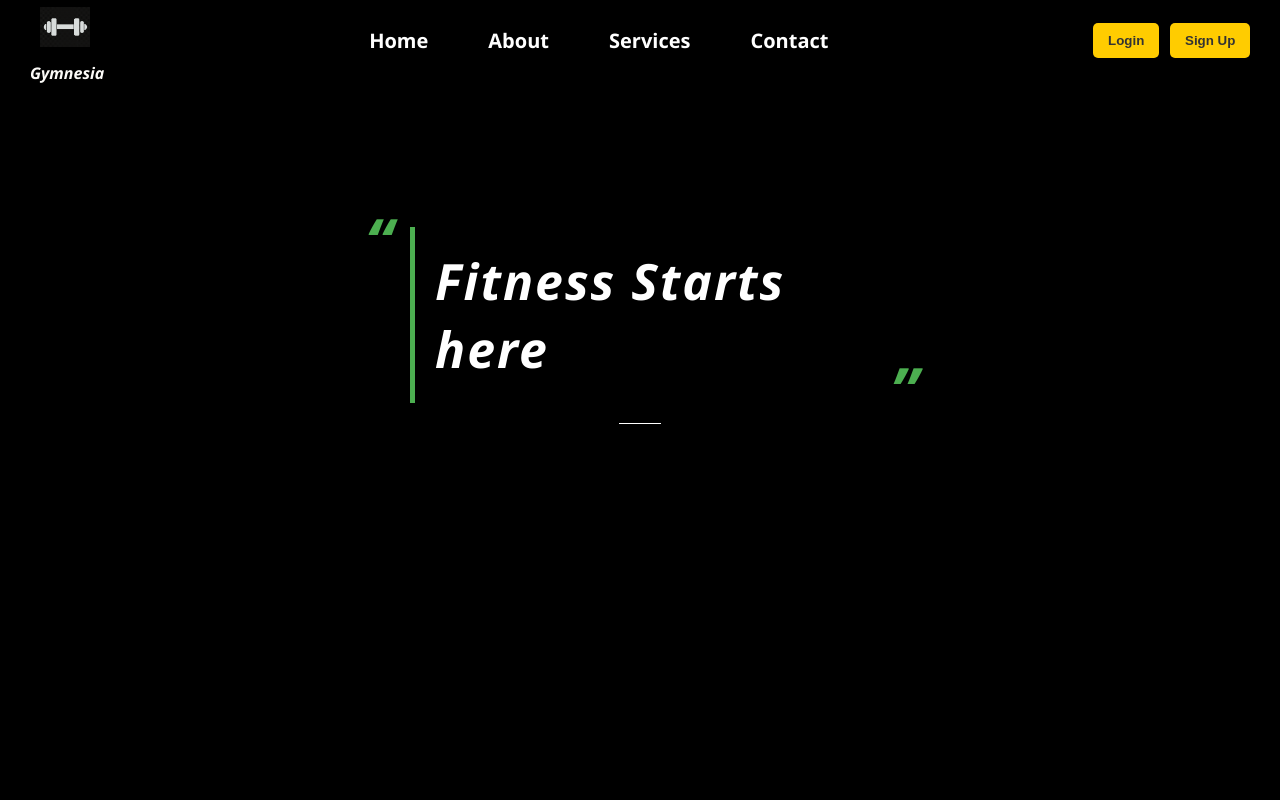
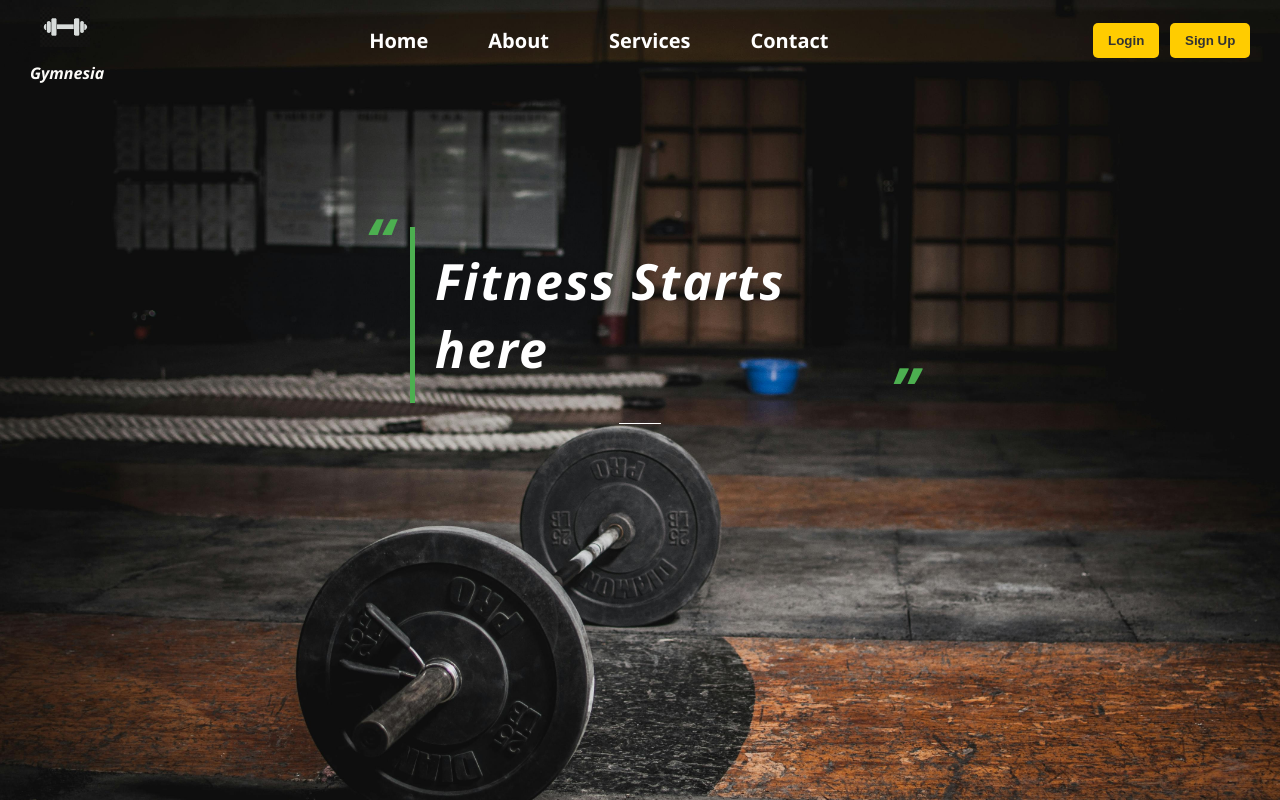
Before and after one commit to pnada22/GYMNESIA, a plain HTML site: page index.html in a window 1280 px wide. Drawn offline with Linux system fonts and the light colour scheme.

Commit message:
Update style.css

```diff
--- a/CSS/style.css
+++ b/CSS/style.css
@@ -1,7 +1,7 @@
 body {
     margin: 0;
     padding: 0;
-     background-image: url("images/gymback.jpg");
+    background-image: url("/GYMNESIA/images/gymback.jpg");
     background-size: cover;
     background-attachment: scroll;
     height: 100vh;
```
